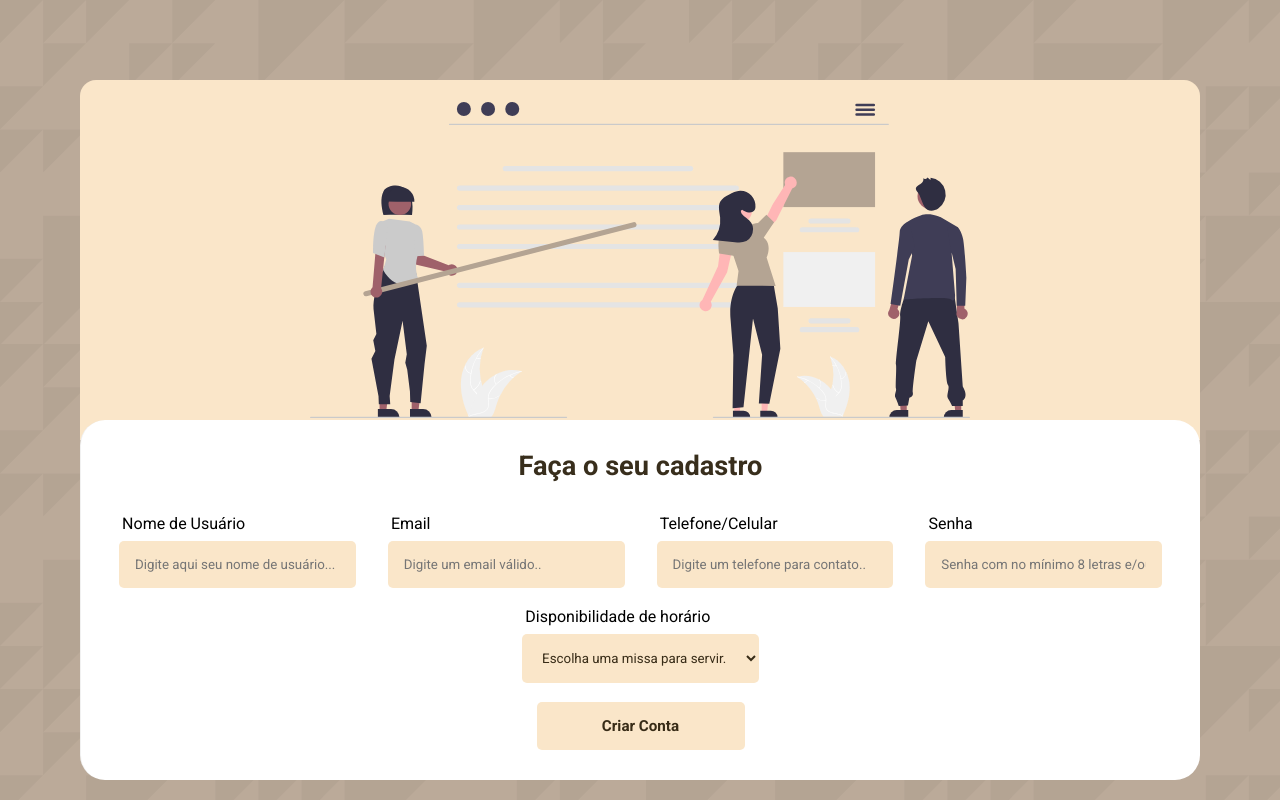
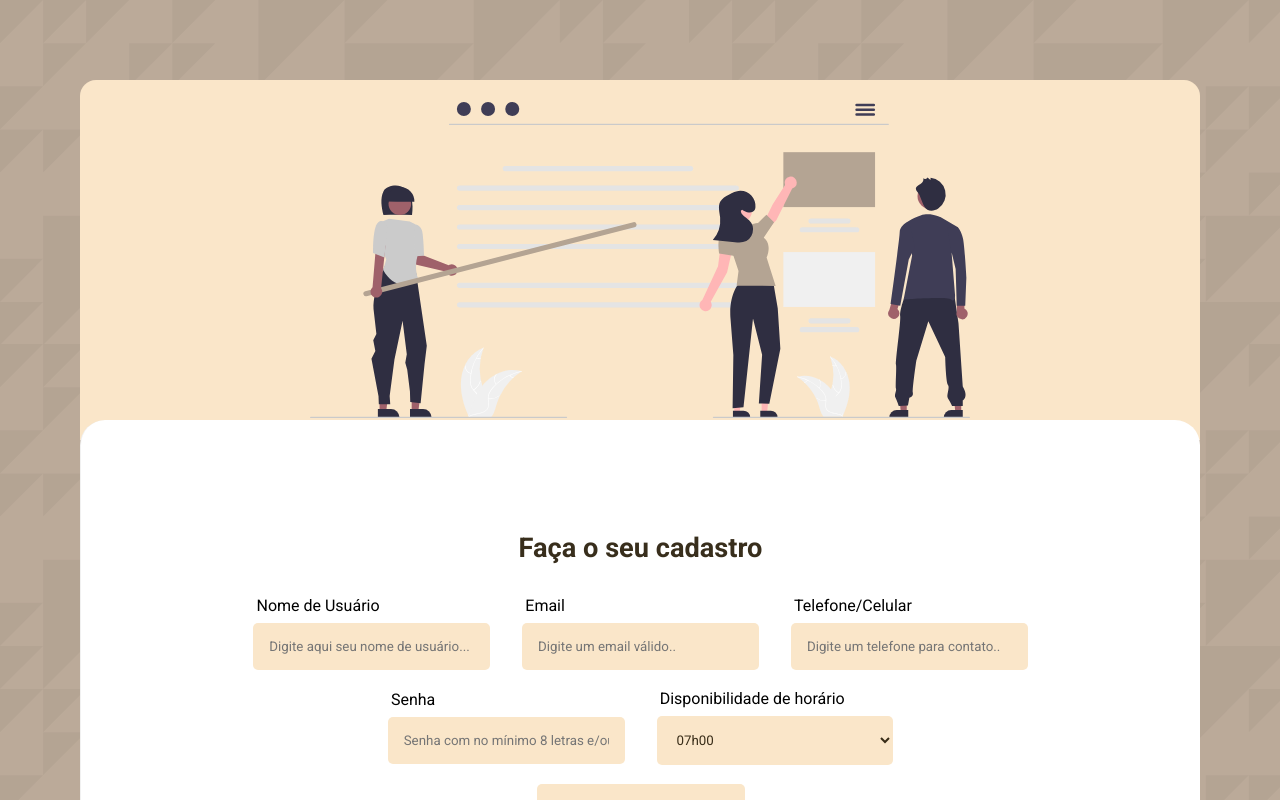
Before and after one commit to mmatheusjs/frontEnd, a Next.js app: page /register in a window 1280 px wide. Shown: the top 800 px of the page. Built offline with nearby package versions, Linux system fonts and the light colour scheme.

Commit message:
Layout Ajust

```diff
--- a/pages/index.js
+++ b/pages/index.js
@@ -23,6 +23,7 @@ export default function Home() {
 
   return (
     <main className="container">
+      <div className="square-box">
         <div className="studyImage">
           <img src="studies.svg" alt="studies" />
         </div>
@@ -54,6 +55,7 @@ export default function Home() {
             </a>
           </div>
         </div>
+      </div>
     </main>
   );
 }
--- a/pages/register.js
+++ b/pages/register.js
@@ -1,31 +1,32 @@
-import cookie from "cookie-cutter"
-import { api } from '../services/api'
-import styles from '../styles/register.module.css'
+import cookie from "cookie-cutter";
+import { api } from "../services/api";
+import styles from "../styles/register.module.css";
 
 export default function Register() {
   async function clickButton() {
-    let user = window.document.getElementById('user').value
-    let email = window.document.getElementById('email').value
-    let telephone = window.document.getElementById('phone').value
-    let password = window.document.getElementById('password').value
+    let user = window.document.getElementById("user").value;
+    let email = window.document.getElementById("email").value;
+    let telephone = window.document.getElementById("phone").value;
+    let password = window.document.getElementById("password").value;
 
     await api
-      .post('/users', {
+      .post("/users", {
         name: user,
         email: email,
         password: password,
-        telephone: telephone
+        telephone: telephone,
       })
-      .then(res => {
-        cookie.set('session', JSON.stringify(res.data[0]))
-        window.location.href = 'http://localhost:3000/formation'
+      .then((res) => {
+        cookie.set("session", JSON.stringify(res.data[0]));
+        window.location.href = "http://localhost:3000/formation";
       })
-      .catch(error => {
-        alert(error.response.data.message)
-      })
+      .catch((error) => {
+        alert(error.response.data.message);
+      });
   }
   return (
     <main className="container">
+      <div className="square-box">
         <div className="studyImage">
           <img src="studies.svg" alt="studies"></img>
         </div>
@@ -97,7 +98,7 @@ export default function Register() {
                 className={styles.inputRegister}
                 required
               >
-              <option value="" disabled selected>
+                <option value="" disabled defaultValue>
                   Escolha uma missa para servir..
                 </option>
                 <optgroup label="Sábado">
@@ -124,8 +125,7 @@ export default function Register() {
             </button>
           </div>
         </div>
-
-      {/* </div> */}
+      </div>
     </main>
-  )
+  );
 }
--- a/styles/globals.css
+++ b/styles/globals.css
@@ -1,7 +1,7 @@
 * {
   padding: 0;
   margin: 0;
-  font-family: 'Roboto', sans-serif;
+  font-family: "Roboto", sans-serif;
   box-sizing: border-box;
 }
 
@@ -25,7 +25,6 @@ body {
 
 .container {
   width: 100vw;
-  height: 100vh;
   padding: 10rem;
 
   display: flex;
@@ -34,10 +33,14 @@ body {
   justify-content: center;
 }
 
+.square-box {
+  display: flex;
+  flex-wrap: wrap;
+}
+
 main .studyImage {
   width: 50%;
-  height: 60vh;
-
+  overflow: hidden;
   display: flex;
 
   align-items: center;
@@ -53,8 +56,7 @@ main .studyImage img {
 
 main div.cardData {
   width: 50%;
-  height: 60vh;
-  /* padding: 5rem 4rem; */
+  padding: 5rem 4rem;
   display: flex;
   flex-direction: column;
   align-items: center;
@@ -161,7 +163,6 @@ h1 {
 
   main div.cardData {
     width: 100%;
-    height: 45vh;
     right: 0px;
     top: -20px;
   }
@@ -170,7 +171,6 @@ h1 {
 @media (max-width: 800px) {
   .container {
     width: 100vw;
-    height: 100vh;
     padding: 0.5rem 1.5rem 0.5rem 1.5rem;
   }
 
--- a/styles/index.module.css
+++ b/styles/index.module.css
@@ -19,7 +19,7 @@ input.inputHome {
 }
 @media (max-width: 800px) {
   h1.titleHome {
-    margin-bottom: 1rem;
+    margin: 1rem;
   }
 
   input.inputHome {
```
Lines whose indentation alone changed are shown as unchanged.
